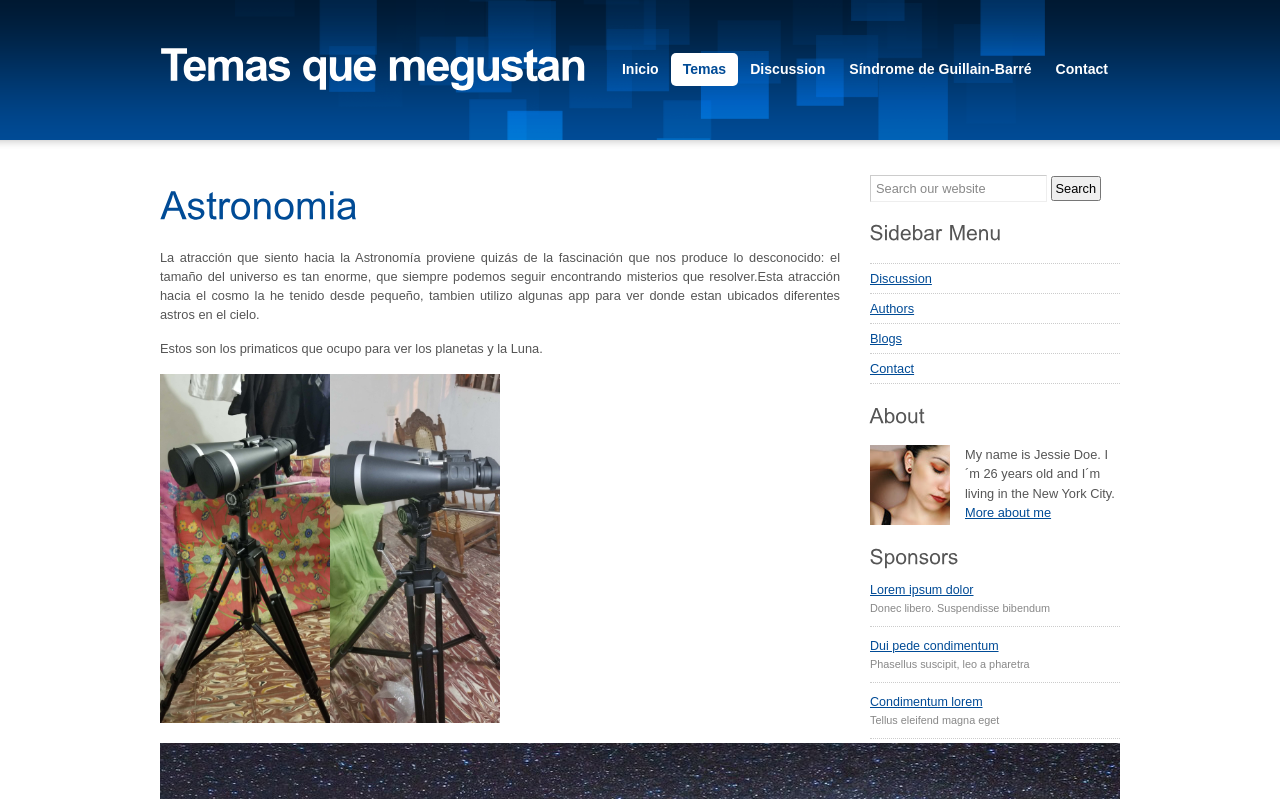
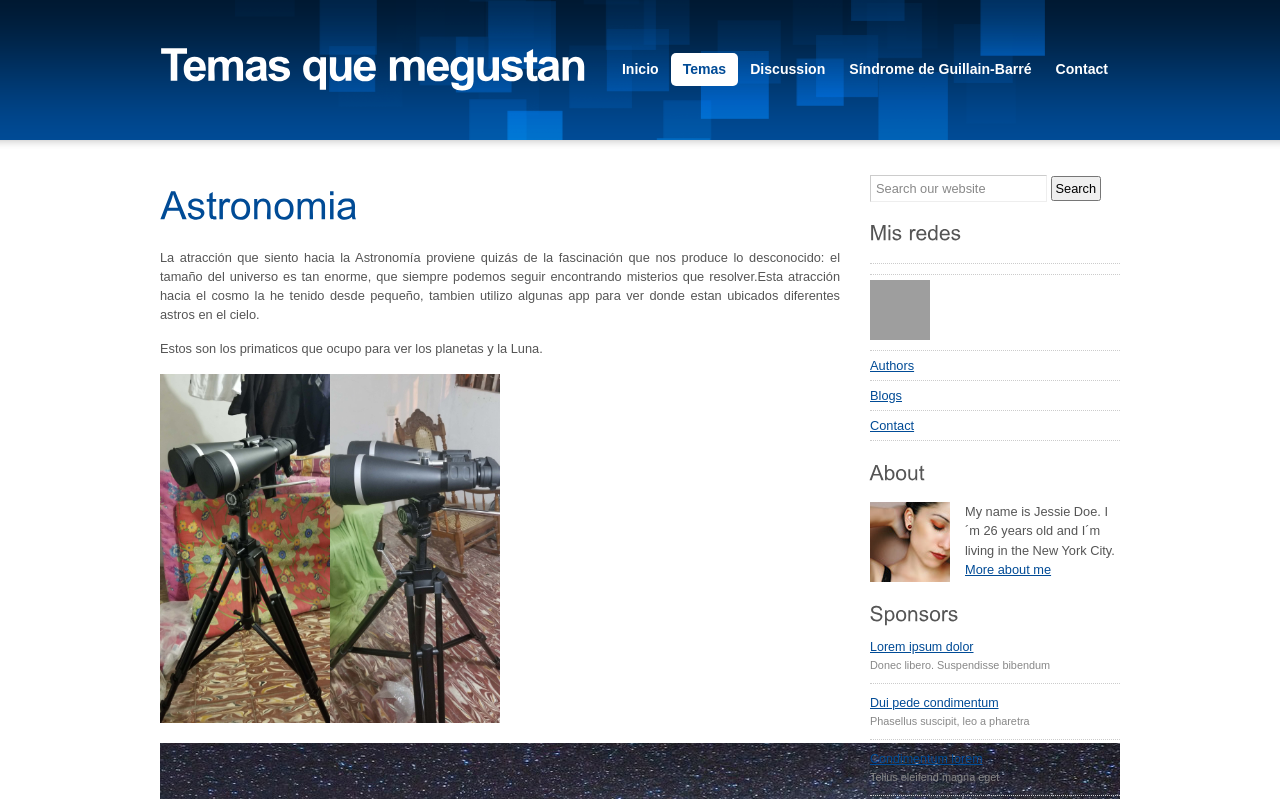
Before and after one commit to ericksenpai22/blogerick, a plain HTML site: page subpage.html in a window 1280 px wide. Shown: the top 799 px of the page. Drawn offline with Linux system fonts and the light colour scheme; grey boxes are pictures that could not be loaded.

Commit message:
agregando mis redes

```diff
--- a/subpage.html
+++ b/subpage.html
@@ -86,9 +86,9 @@ Cufon.replace('h1, h2, h3, h4, h5, h6', {
           <input type="submit" value="Search" class="input-submit" />
         </p>
       </form>
-      <h3>Sidebar Menu</h3>
+      <h3>Mis redes</h3>
       <ul class="menu">
-        <li><a href="#">Discussion</a></li>
+        <li><a href="#"><a href="https://www.instagram.com/erickmendozavarela/?hl=es-la"> <img src="https://encrypted-tbn0.gstatic.com/images?q=tbn:ANd9GcSOfQ9w-zYvxJGRXtkIDKtNSJbGLKOZaoYEVIY7DYxZl5va6op5m9G5-D5viibOC9-Bd_4&usqp=CAU" alt="erick" width="60" height="60"></a></a></li>
         <li><a href="#">Authors</a></li>
         <li><a href="#">Blogs</a></li>
         <li><a href="#">Contact</a></li>
```
